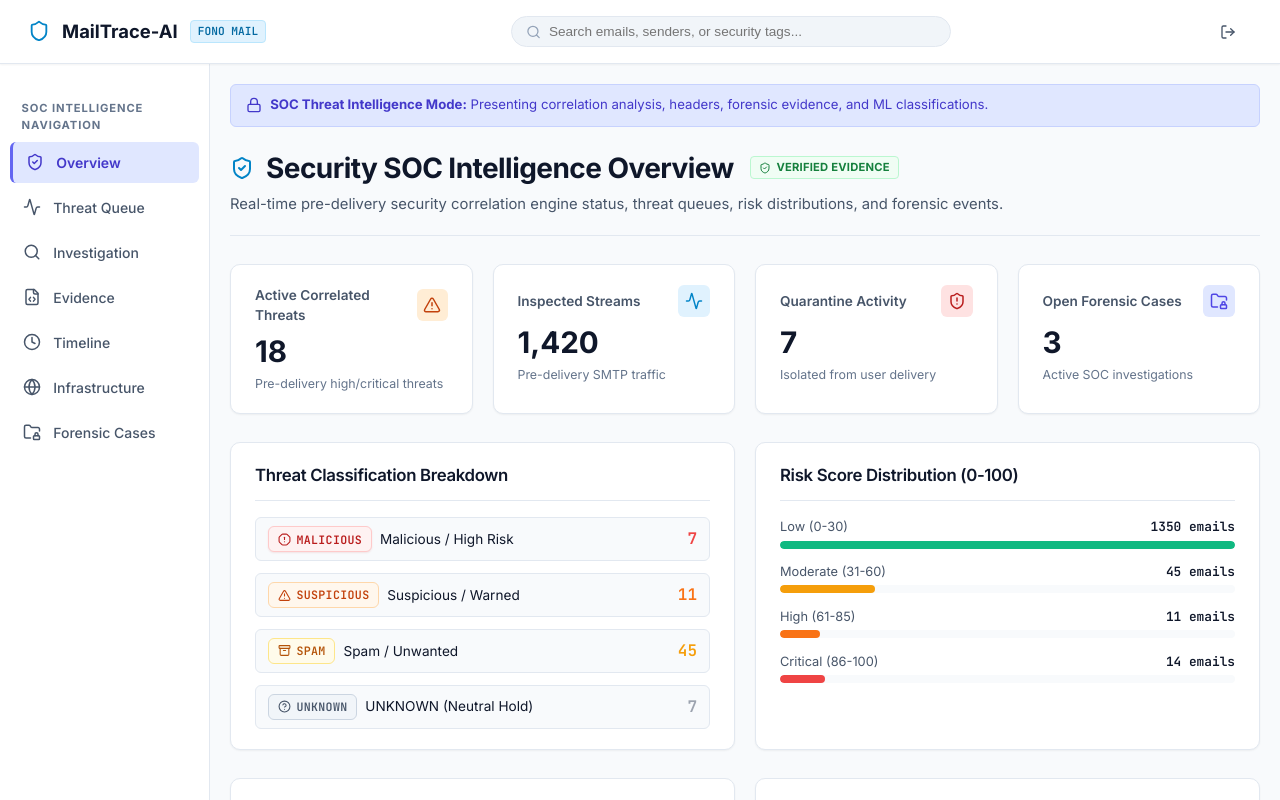
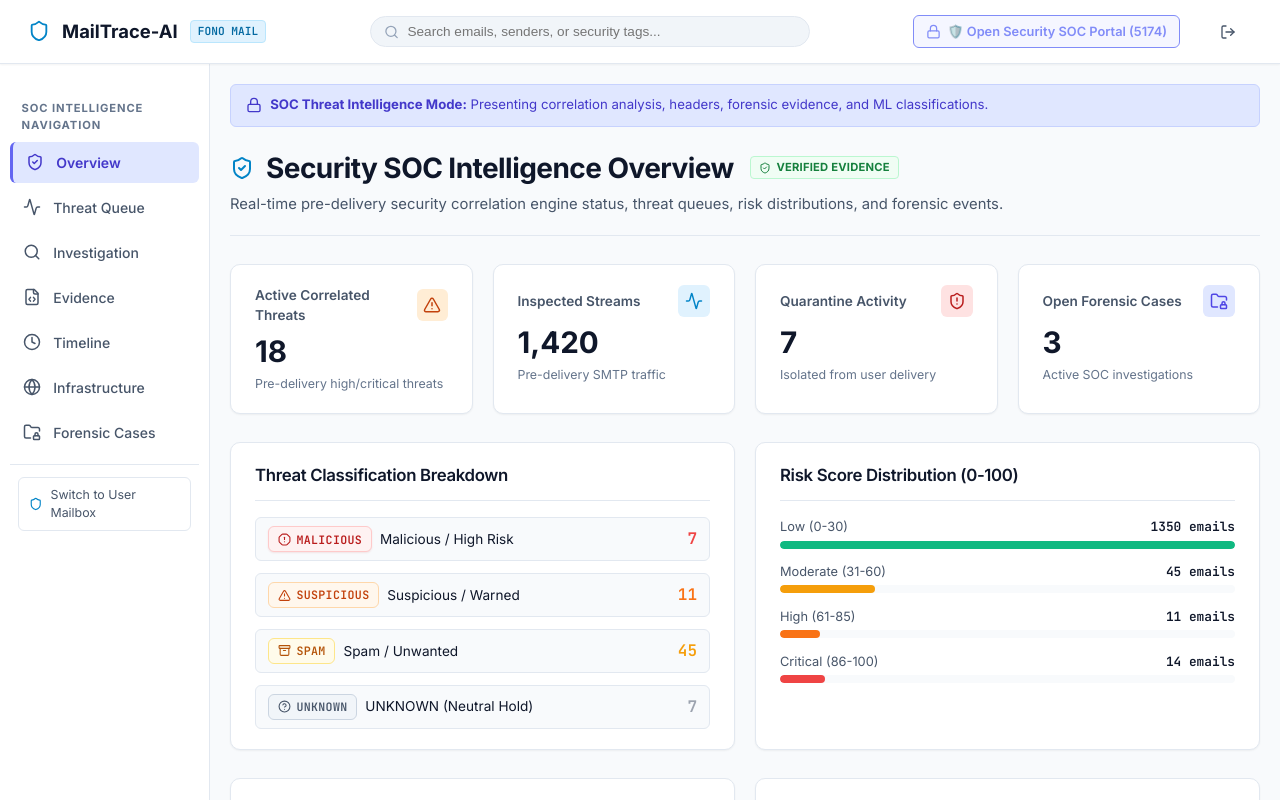
Before and after one commit to rajatgarg112/MailTrace-Frontend, a React (Vite) app: page /security in a window 1280 px wide. Shown: the top 800 px of the page. Built offline with nearby package versions, Linux system fonts and the light colour scheme; no server answers.

Commit message:
feat(navigation): add seamless portal switcher between User Mailbox and Security SOC and robust 404 fallback

```diff
--- a/src/components/navigation/Sidebar.jsx
+++ b/src/components/navigation/Sidebar.jsx
@@ -68,6 +68,48 @@ export function Sidebar({ items = [], mode = 'fono', isOpen = false, onClose })
           })}
         </nav>
 
+        <div style={{ padding: '0.75rem 0.5rem', borderTop: '1px solid var(--border-color)', margin: '0.5rem 0' }}>
+          {isSecurity ? (
+            <a
+              href="http://localhost:5173/fono"
+              style={{
+                display: 'flex',
+                alignItems: 'center',
+                gap: '0.5rem',
+                fontSize: '0.775rem',
+                padding: '0.45rem 0.65rem',
+                borderRadius: '6px',
+                color: 'var(--text-secondary)',
+                textDecoration: 'none',
+                background: 'var(--bg-secondary)',
+                border: '1px solid var(--border-color)'
+              }}
+            >
+              <Shield size={14} style={{ color: 'var(--accent-cyan)' }} />
+              <span>Switch to User Mailbox</span>
+            </a>
+          ) : (
+            <a
+              href="http://localhost:5174/security"
+              style={{
+                display: 'flex',
+                alignItems: 'center',
+                gap: '0.5rem',
+                fontSize: '0.775rem',
+                padding: '0.45rem 0.65rem',
+                borderRadius: '6px',
+                color: 'var(--text-secondary)',
+                textDecoration: 'none',
+                background: 'var(--bg-secondary)',
+                border: '1px solid var(--border-color)'
+              }}
+            >
+              <Lock size={14} style={{ color: '#818cf8' }} />
+              <span>Switch to Security SOC</span>
+            </a>
+          )}
+        </div>
+
         <div className="sidebar-footer">
           <div style={{ display: 'flex', alignItems: 'center', justifyContent: 'center', gap: '0.35rem', fontSize: '0.725rem', color: 'var(--text-muted)' }}>
             {isSecurity ? <Lock size={12} style={{ color: '#8b5cf6' }} /> : <Shield size={12} style={{ color: 'var(--accent-cyan)' }} />}
--- a/src/components/navigation/Topbar.jsx
+++ b/src/components/navigation/Topbar.jsx
@@ -51,10 +51,52 @@ export function Topbar({ onToggleSidebar }) {
       )}
 
       <div className="topbar-actions">
-
+        {/* Quick Portal Switcher Button */}
+        {isSecurity ? (
+          <a
+            href="http://localhost:5173/fono"
+            className="ui-btn ui-btn-outline"
+            style={{
+              display: 'inline-flex',
+              alignItems: 'center',
+              gap: '0.4rem',
+              fontSize: '0.8rem',
+              padding: '0.35rem 0.75rem',
+              borderRadius: '6px',
+              textDecoration: 'none',
+              border: '1px solid #38bdf8',
+              color: '#38bdf8',
+              background: 'rgba(56, 189, 248, 0.08)',
+              fontWeight: 600
+            }}
+          >
+            <Mail size={15} />
+            <span>📬 Open User Mailbox (5173)</span>
+          </a>
+        ) : (
+          <a
+            href="http://localhost:5174/security"
+            className="ui-btn ui-btn-outline"
+            style={{
+              display: 'inline-flex',
+              alignItems: 'center',
+              gap: '0.4rem',
+              fontSize: '0.8rem',
+              padding: '0.35rem 0.75rem',
+              borderRadius: '6px',
+              textDecoration: 'none',
+              border: '1px solid #818cf8',
+              color: '#818cf8',
+              background: 'rgba(129, 140, 248, 0.08)',
+              fontWeight: 600
+            }}
+          >
+            <Lock size={15} />
+            <span>🛡️ Open Security SOC Portal (5174)</span>
+          </a>
+        )}
 
         <div className="topbar-user-profile">
-
           <button onClick={handleLogout} className="ui-btn ui-btn-ghost topbar-logout-btn" title="Logout">
             <LogOut size={16} />
           </button>
--- a/src/services/api.js
+++ b/src/services/api.js
@@ -74,8 +74,12 @@ class ApiService {
 
       return await response.json();
     } catch (error) {
-      // If server returned an explicit HTTP error (401, 403, 404, 500), propagate it
+      // If server returned an explicit HTTP error (401, 403, 404, 500), check if fallback is available for 404
       if (error instanceof ApiError && !error.isNetworkError) {
+        if (error.status === 404 && fallbackResolver) {
+          console.info(`[ApiService Dev Notice] 404 on ${url}. Serving isolated contract fallback.`);
+          return await Promise.resolve(fallbackResolver());
+        }
         throw error;
       }
 
--- a/vite.config.js
+++ b/vite.config.js
@@ -10,6 +10,9 @@ export default defineConfig(({ mode }) => {
 
   return {
     plugins: [react()],
+    define: {
+      'import.meta.env.VITE_APP_MODE': JSON.stringify(isSecurity ? 'security' : 'user'),
+    },
     resolve: {
       alias: {
         '@': path.resolve(__dirname, './src'),
```
Also changed, not shown: 4 other files (tests, documents, lock files or other folders).
